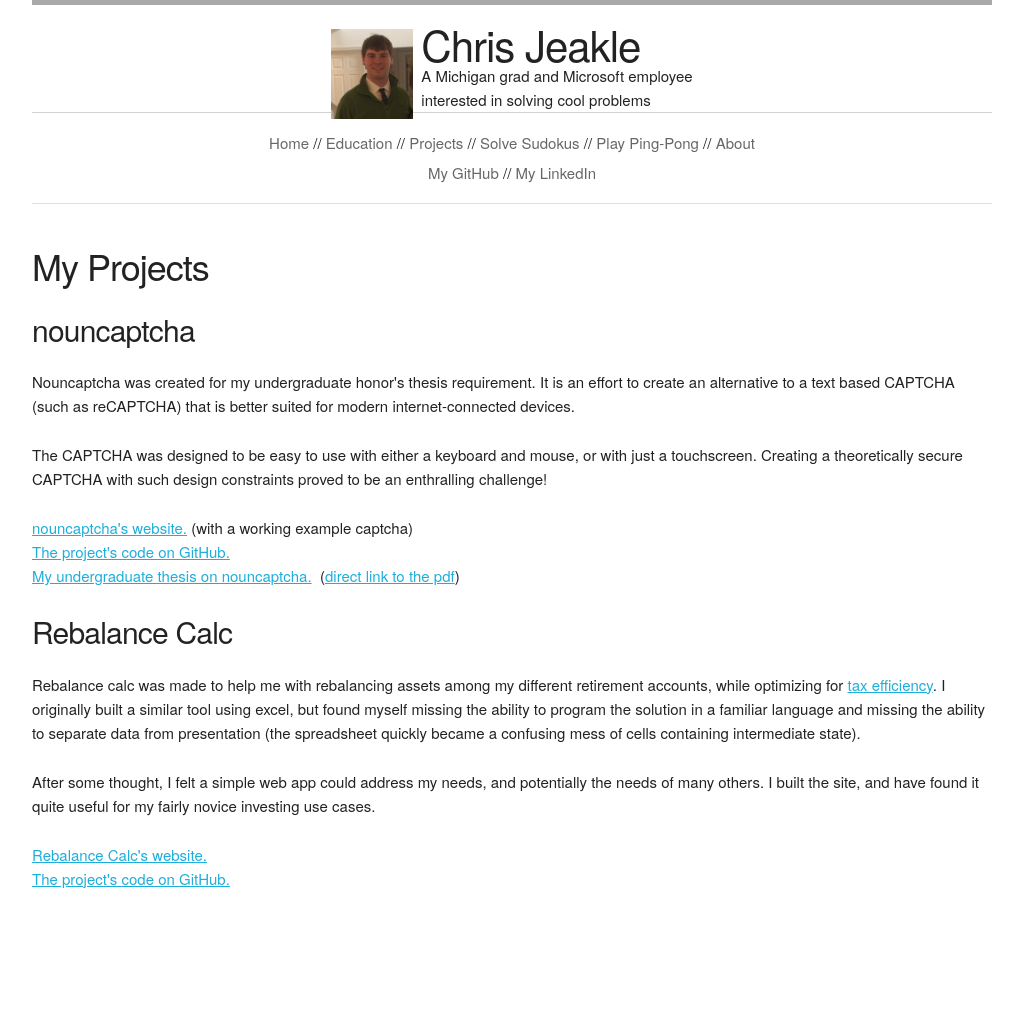
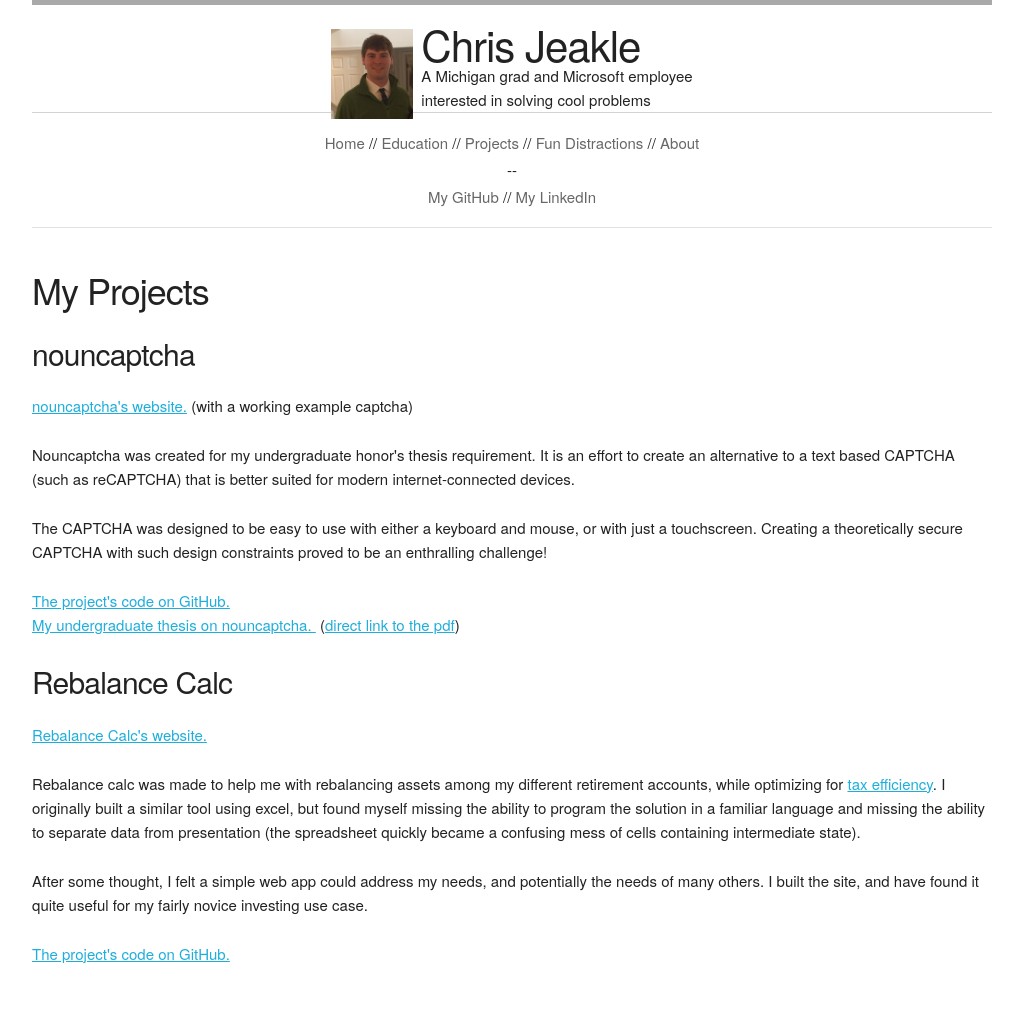
Before and after one commit to cjjeakle/cjjeakle.github.io, a Jekyll site: the page built from projects/index.html, in a window 1280 px wide. Shown: the whole page, without its empty margins (128-1151 px from the left). Built offline with Jekyll 4.4.1, drawn with Linux system fonts in a browser that asks for light colours; nearby versions of some CDN libraries; before the commit the page ends 939 px from its top, so only the background shows below that.

Commit message:
Improved site layout, made the nav menu more modular using css to auto generate the '//' separator, moved js projects under a 'Fun Distractions' page

```diff
--- a/_includes/navigation.html
+++ b/_includes/navigation.html
@@ -1,15 +1,14 @@
 <div id="navigation">
   <div class="navContent center">
     <ul>
-      <li><a href="/">Home</a></li> //
-      <li><a href="/education/">Education</a></li> //
-      <li><a href="/projects/">Projects</a></li> //
-      <li><a href="/sudokusolver/">Solve Sudokus</a></li> //
-      <li><a href="/pingpong/">Play Ping-Pong</a></li> //
+      <li><a href="/">Home</a></li>
+      <li><a href="/education/">Education</a></li>
+      <li><a href="/projects/">Projects</a></li>
+      <li><a href="/fundistractions/">Fun Distractions</a></li>
       <li><a href="/about/">About</a>
     </ul>
     <ul>
-      <li><a href="https://github.com/cjjeakle">My GitHub</a></li> //
+      <li><a href="https://github.com/cjjeakle">My GitHub</a></li>
       <li><a href="http://www.linkedin.com/pub/christopher-jeakle/42/b14/a28">My LinkedIn</a></li>
     </ul>
   </div>
--- a/education/index.html
+++ b/education/index.html
@@ -5,7 +5,8 @@ layout: default
 
 <div>
   <h3>Education</h3>
-  <h5>Undergrad</h5>
+  <div class="row">
+    <h4>Undergrad</h4>
     <ul>
       <li>B.S. with Distinction, High Honors in Computer Science</li>
       <li>University of Michigan - Ann Arbor</li>
@@ -35,3 +36,4 @@ layout: default
       </li>
     </ul>
   </div>
+</div>
--- a/projects/index.html
+++ b/projects/index.html
@@ -7,6 +7,9 @@ layout: default
   <h3>My Projects</h3>
     <div class="row">
       <h4>nouncaptcha</h4>
+      <p>
+        <span><a href="http://www.nouncaptcha.com">nouncaptcha's website.</a></span> <span>(with a working example captcha)</span>
+      </p>
 
       <p>
         Nouncaptcha was created for my undergraduate honor's thesis requirement.
@@ -17,30 +20,29 @@ layout: default
         Creating a theoretically secure CAPTCHA with such design constraints proved to be an enthralling challenge!
       </p>
 
-      <a href="http://www.nouncaptcha.com">nouncaptcha's website.</a> (with a working example captcha)
-      <br/>
-      <a href="https://github.com/cjjeakle/nouncaptcha">The project's code on GitHub.</a>
-      <br/>
-      <a href="http://deepblue.lib.umich.edu/handle/2027.42/107736">My undergraduate thesis on nouncaptcha.</a>
-      &nbsp;(<a href="http://deepblue.lib.umich.edu/bitstream/handle/2027.42/107736/cjjeakle.pdf">direct link to the pdf</a>)
-      <br/>
-      <br/>
+      <p>
+        <a href="https://github.com/cjjeakle/nouncaptcha">The project's code on GitHub.</a>
+        <br/>
+        <span><a href="http://deepblue.lib.umich.edu/handle/2027.42/107736">My undergraduate thesis on nouncaptcha.&nbsp;</a></span>
+        <span>(<a href="http://deepblue.lib.umich.edu/bitstream/handle/2027.42/107736/cjjeakle.pdf">direct link to the pdf</a>)</span>
+      </p>
     </div>
+
     <div class="row">
       <h4>Rebalance Calc</h4>
+      <p>
+        <a href="http://www.rebalancecalc.com">Rebalance Calc's website.</a>
+      </p>
 
       <p>
         Rebalance calc was made to help me with rebalancing assets among my different retirement accounts, while optimizing for <a href="https://www.bogleheads.org/wiki/Principles_of_tax-efficient_fund_placement">tax efficiency</a>. I originally built a similar tool using excel, but found myself missing the ability to program the solution in a familiar language and missing the ability to separate data from presentation (the spreadsheet quickly became a confusing mess of cells containing intermediate state).
       </p>
+      <p>
+        After some thought, I felt a simple web app could address my needs, and potentially the needs of many others. I built the site, and have found it quite useful for my fairly novice investing use case.
+      </p>
 
       <p>
-        After some thought, I felt a simple web app could address my needs, and potentially the needs of many others. I built the site, and have found it quite useful for my fairly novice investing use cases.
+        <a href="https://github.com/cjjeakle/rebalance-calc">The project's code on GitHub.</a>
       </p>
-
-      <a href="http://www.rebalancecalc.com">Rebalance Calc's website.</a>
-      <br/>
-      <a href="https://github.com/cjjeakle/rebalance-calc">The project's code on GitHub.</a>
-      <br/>
-      <br/>
     </div>
 </div>
--- a/static/css/main.css
+++ b/static/css/main.css
@@ -42,42 +42,6 @@ br {
     margin-bottom: 1em;
 }
 
-
-
-/**
- * footer
- */
-.footer {
-    //border-top: 1px solid lightGray;
-}
-
-
-/**
- * Buttons
- */
-.btn {
-    text-decoration: none;
-    font-size: 1.3em;
-    cursor: pointer;
-    overflow: hidden;
-    background: #CCC;
-    color: #000;
-    border-radius: 2px;
-    padding: 0.00em 0.10em 0.10em 0.10em;
-    border: 1px solid transparent;
-}
-
-.btn:hover {
-    color: #000;
-    border-color: rgba( 0, 0, 0, 0.85 );
-    background: #777;
-}
-
-
-
-/**
- * Header
- */
 #headerImg {
     display: inline;
     position: relative;
@@ -116,10 +80,31 @@ br {
 #navigation {
 }
 
+#navigation li {
+    white-space: nowrap;
+}
+
+#navigation li:after {
+    content: " //";
+}
+
+#navigation li:last-child:after {
+    content: "";
+}
+
 #navigation ul {
     margin-top: 0px;
     margin-bottom: 0px;
     list-style-type:none;
+}
+
+#navigation ul:after {
+    content: "\a--";
+    white-space: pre;
+}
+
+#navigation ul:last-child:after {
+    content: "";
 }
 
 #navigation li {
@@ -136,3 +121,34 @@ br {
 #navigation a:hover {
     color:#000;
 }
+
+
+
+/**
+ * footer
+ */
+.footer {
+    //border-top: 1px solid lightGray;
+}
+
+
+/**
+ * Buttons
+ */
+.btn {
+    text-decoration: none;
+    font-size: 1.3em;
+    cursor: pointer;
+    overflow: hidden;
+    background: #CCC;
+    color: #000;
+    border-radius: 2px;
+    padding: 0.00em 0.10em 0.10em 0.10em;
+    border: 1px solid transparent;
+}
+
+.btn:hover {
+    color: #000;
+    border-color: rgba( 0, 0, 0, 0.85 );
+    background: #777;
+}
```
Also changed, not shown: fundistractions/index.html (added, +34 -0 lines). Lines whose indentation alone changed are shown as unchanged.
